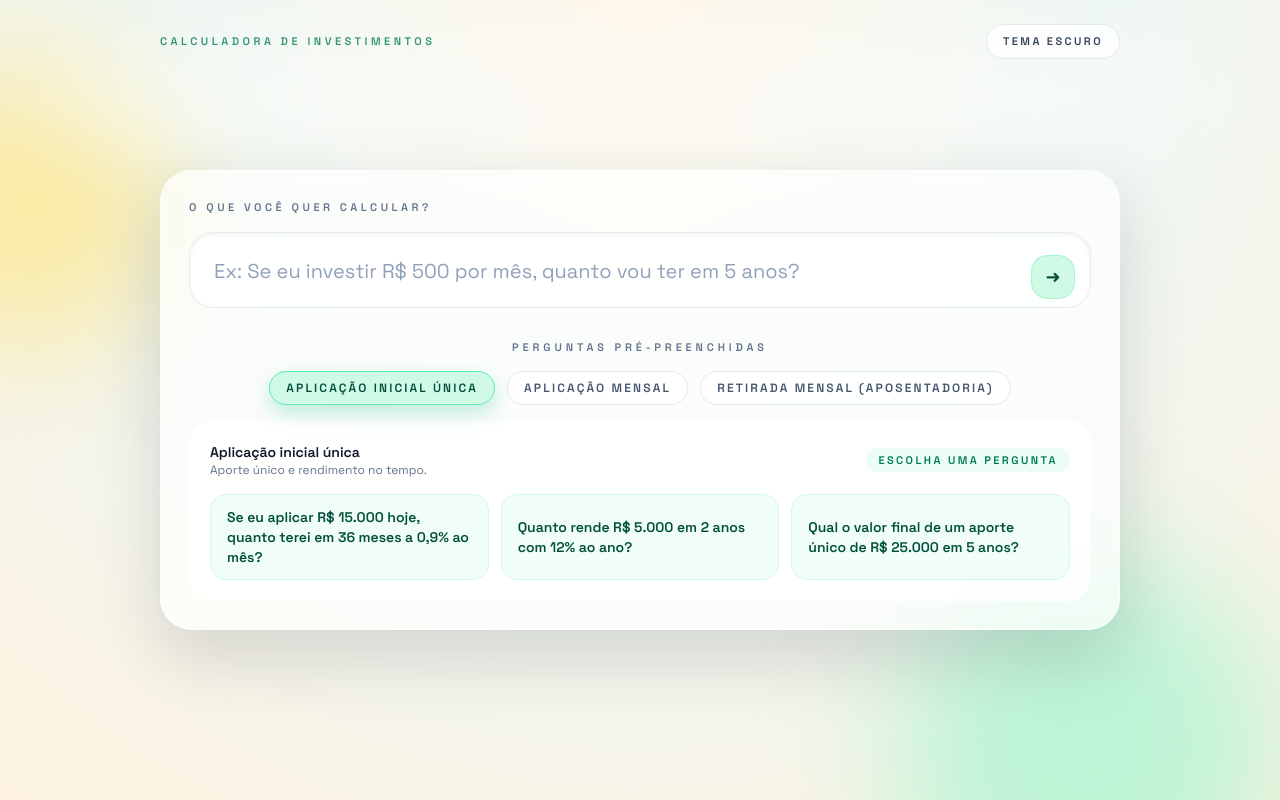
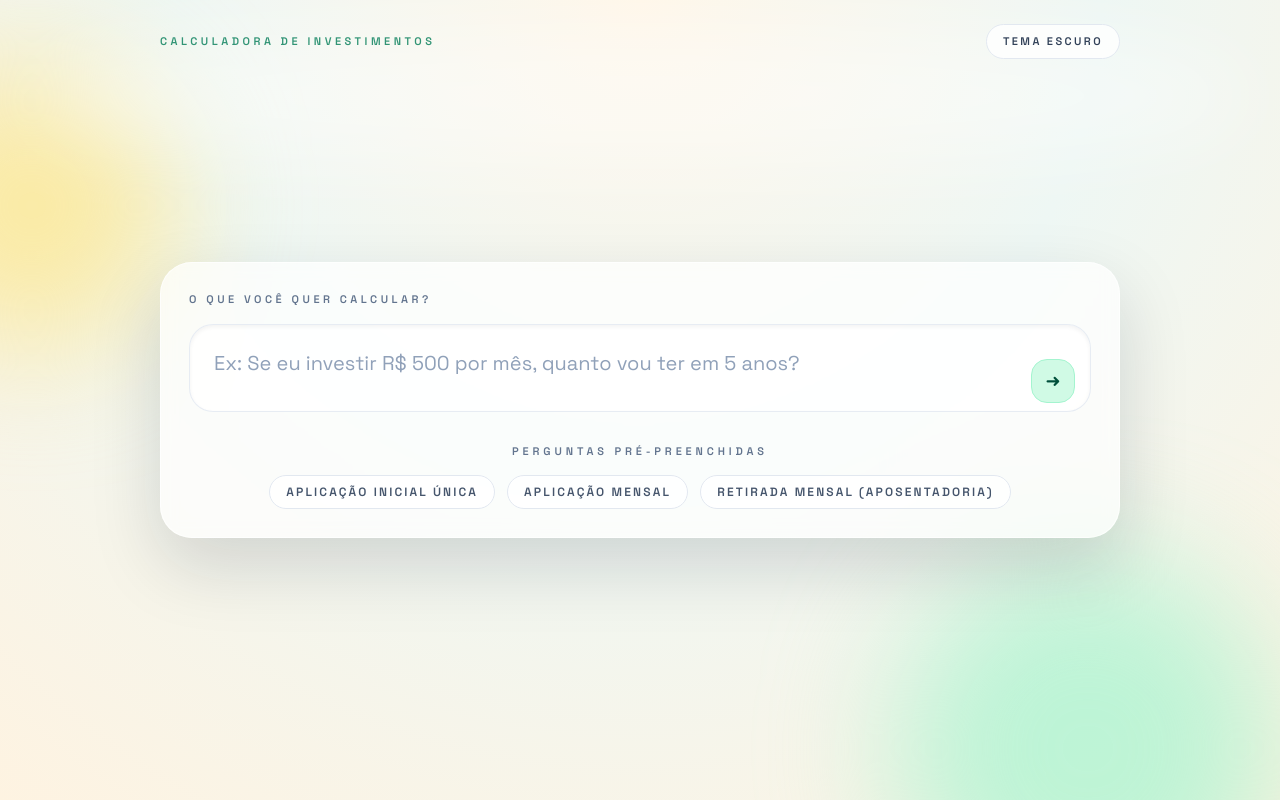
Before and after one commit to willmustafa/Calculadora-Investimentos, a React (Vite) app: page / in a window 1280 px wide. Built offline with nearby package versions, Linux system fonts and the light colour scheme.

Commit message:
melhora visual

```diff
--- a/src/App.tsx
+++ b/src/App.tsx
@@ -39,7 +39,7 @@ const questionGroups = [
 
 function App() {
   const [query, setQuery] = useState('')
-  const [activeGroupId, setActiveGroupId] = useState(questionGroups[0].id)
+  const [activeGroupId, setActiveGroupId] = useState('')
   const [isDark, setIsDark] = useState(false)
   const [submitted, setSubmitted] = useState(false)
   const [advancedOpen, setAdvancedOpen] = useState(false)
@@ -55,6 +55,7 @@ function App() {
     setSubmitted(false)
     setAdvancedOpen(false)
     setQuery('')
+    setActiveGroupId('')
   }
 
   return (
--- a/src/assets/Base.css
+++ b/src/assets/Base.css
@@ -27,6 +27,10 @@ body {
   animation: float 14s ease-in-out infinite;
 }
 
+.preset-reveal {
+  animation: preset-reveal 0.45s cubic-bezier(0.22, 1, 0.36, 1) both;
+}
+
 @keyframes fade-up {
   from {
     opacity: 0;
@@ -47,3 +51,14 @@ body {
     transform: translateY(14px);
   }
 }
+
+@keyframes preset-reveal {
+  from {
+    opacity: 0;
+    transform: translateY(14px) scale(0.98);
+  }
+  to {
+    opacity: 1;
+    transform: translateY(0) scale(1);
+  }
+}
--- a/src/components/PresetQuestions.tsx
+++ b/src/components/PresetQuestions.tsx
@@ -20,9 +20,7 @@ function PresetQuestions({
   onSelectGroup,
   onSelectQuestion,
 }: PresetQuestionsProps) {
-  const activeGroup =
-    questionGroups.find((group) => group.id === activeGroupId) ??
-    questionGroups[0]
+  const activeGroup = questionGroups.find((group) => group.id === activeGroupId)
 
   return (
     <div className="mt-6 space-y-4">
@@ -56,10 +54,14 @@ function PresetQuestions({
           )
         })}
       </div>
+      {activeGroup ? (
         <div
+          key={activeGroup.id}
           className={`rounded-3xl border p-5 text-left ${
-          isDark ? 'border-white/10 bg-slate-950/60' : 'border-white/80 bg-white/80'
-        }`}
+            isDark
+              ? 'border-white/10 bg-slate-950/60'
+              : 'border-white/80 bg-white/80'
+          } preset-reveal`}
         >
           <div className="mb-4 flex flex-wrap items-center justify-between gap-2">
             <div>
@@ -103,6 +105,7 @@ function PresetQuestions({
             ))}
           </div>
         </div>
+      ) : null}
     </div>
   )
 }
--- a/src/components/QuestionInputCard.tsx
+++ b/src/components/QuestionInputCard.tsx
@@ -26,7 +26,7 @@ function QuestionInputCard({
     if (!textareaRef.current) {
       return
     }
-    textareaRef.current.style.height = '0px'
+    textareaRef.current.style.height = 'auto'
     textareaRef.current.style.height = `${textareaRef.current.scrollHeight}px`
   }, [query])
 
@@ -64,7 +64,7 @@ function QuestionInputCard({
         <textarea
           ref={textareaRef}
           rows={1}
-          className={`w-full resize-none overflow-hidden rounded-3xl border p-6 pr-16 text-xl shadow-inner outline-none transition focus:border-emerald-300 focus:ring-2 focus:ring-emerald-200 ${
+          className={`min-h-[88px] w-full resize-none overflow-hidden rounded-3xl border p-6 pr-16 text-xl shadow-inner outline-none transition focus:border-emerald-300 focus:ring-2 focus:ring-emerald-200 ${
             isDark
               ? 'border-white/10 bg-slate-950/60 text-slate-100 placeholder:text-slate-400'
               : 'border-slate-200/80 bg-white/80 text-slate-800 placeholder:text-slate-400'
```
Lines whose indentation alone changed are shown as unchanged.
